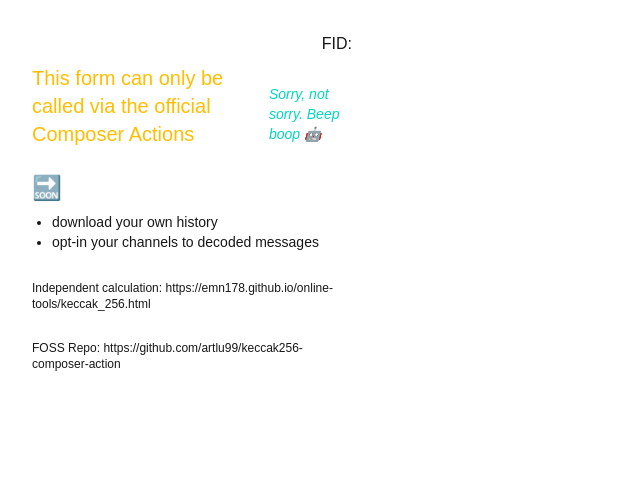
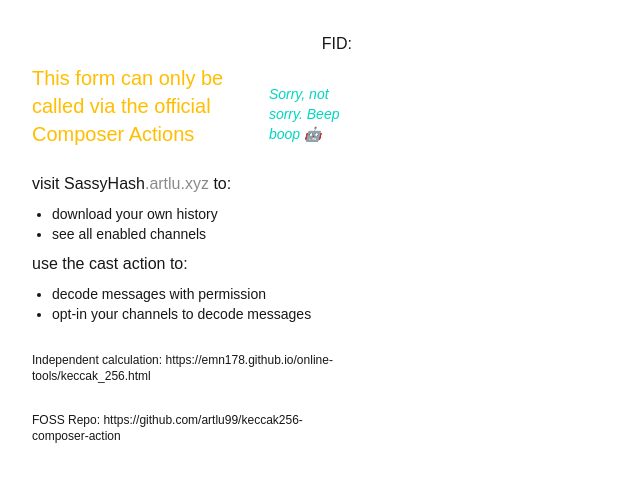
Before and after one commit to artlu99/keccak256-composer-action, a Next.js app: page /encode in a window 1280 px wide. Shown: the top 478 px of the page, without its empty margins (0-640 px from the left). Built offline with nearby package versions, Linux system fonts and the light colour scheme; no server answers.

Commit message:
update blurbs

```diff
--- a/app/components/EncodedForm.tsx
+++ b/app/components/EncodedForm.tsx
@@ -59,10 +59,17 @@ const EncodeForm = ({
           <span className="label-text-alt">no mentions or embeds</span>
         </div>
       </label>
-      <p id="privateBlurb" className="text-sm italic my-5" hidden={!isPrivate}>
-        Compose button sends blank metadata to the Composer Action server, using
-        client-side Javascript (React).
-      </p>
+      <div
+        id="privateBlurb"
+        className="text-sm italic my-5"
+        hidden={!isPrivate}
+      >
+        The server will not be able to decode, unless it already knows the code
+        by other means.
+        <div className="font-bold text-error">
+          Are you sure? Be sure before hitting Compose.
+        </div>
+      </div>
       <p id="storedBlurb" className="text-sm italic my-5" hidden={isPrivate}>
         Compose button securely sends plaintext and metadata to the Composer
         Action server. It is always stored encrypted-at-rest.
--- a/app/components/Footer.tsx
+++ b/app/components/Footer.tsx
@@ -1,14 +1,59 @@
 const Footer = () => {
   return (
     <>
-      <h1 className="text-2xl">🔜</h1>
+      <h2 className="">
+        visit{" "}
+        <a href="https://SassyHash.artlu.xyz" target="_blank" rel="noreferrer">
+          SassyHash
+          <span className="opacity-50">.artlu.xyz</span>
+          &nbsp;
+        </a>
+        to:
+      </h2>
       <div className="flex flex-col mx-5 text-sm">
         <ul className="list-disc">
           <li>
-            <p>download your own history</p>
+            <p>
+              <a
+                href="https://sassyhash.artlu.xyz/download"
+                target="_blank"
+                rel="noreferrer"
+              >
+                download your own history
+              </a>
+            </p>
           </li>
           <li>
-            <p>opt-in your channels to decoded messages</p>
+            <p>
+              <a
+                href="https://sassyhash.artlu.xyz/channels"
+                target="_blank"
+                rel="noreferrer"
+              >
+                see all enabled channels
+              </a>
+            </p>
+          </li>
+        </ul>
+      </div>
+      <h2 className="">
+        use the{" "}
+        <a
+          href="https://warpcast.com/~/add-cast-action?url=https%3A%2F%2Fkeccak256-composer-action.artlu.workers.dev%2Fcast-action"
+          target="_blank"
+          rel="noreferrer"
+        >
+          cast action&nbsp;
+        </a>
+        to:
+      </h2>
+      <div className="flex flex-col mx-5 text-sm">
+        <ul className="list-disc">
+          <li>
+            <p>decode messages with permission</p>
+          </li>
+          <li>
+            <p>opt-in your channels to decode messages</p>
           </li>
         </ul>
       </div>
```
